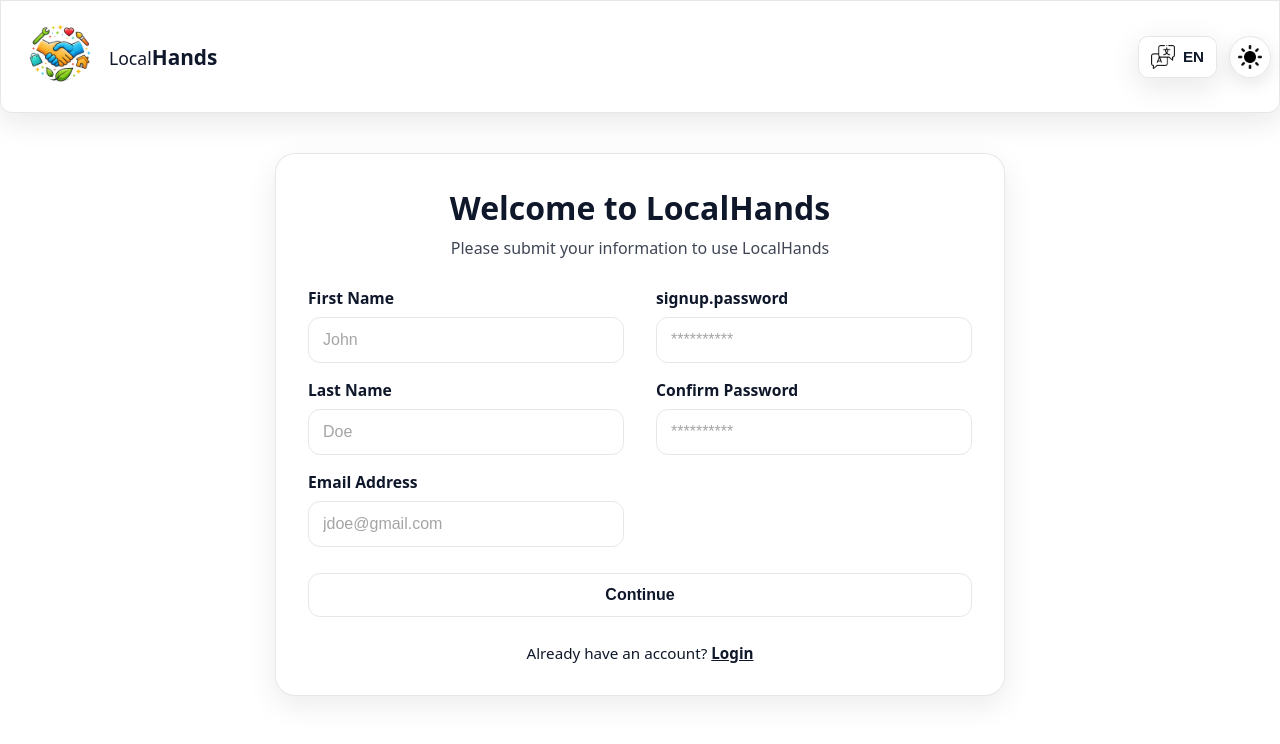
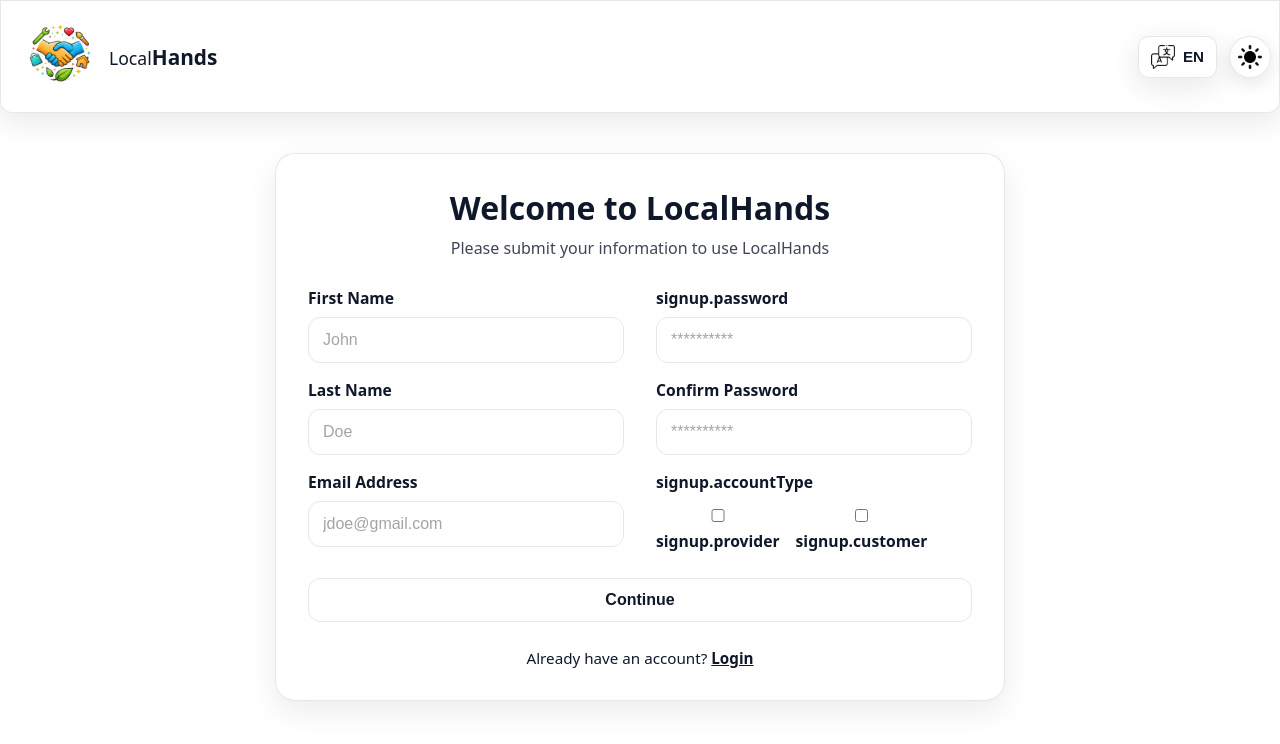
Before and after one commit to NeelBhavsar1/LocalHands, a Next.js app in the folder localhands-frontend/: page /signup in a window 1280 px wide. Shown: the top 744 px of the page. Built offline with nearby package versions, Linux system fonts and the light colour scheme.

Commit message:
Add account type selection to signup form with validation

```diff
--- a/localhands-frontend/src/app/signup/page.js
+++ b/localhands-frontend/src/app/signup/page.js
@@ -14,7 +14,8 @@ export default function page() {
         lname: '',
         email: '',
         password: '',
-        confirmPassword: ''
+        confirmPassword: '',
+        accountType: ''
     });
 
     const [errors, setErrors] = useState({});
@@ -54,6 +55,10 @@ export default function page() {
             newErrors.confirmPassword = "Passwords do not match";
         }
 
+        if (!formData.accountType) {
+            newErrors.accountType = "Please select an account type";
+        }
+
         return newErrors;
     }
 
@@ -69,6 +74,17 @@ export default function page() {
 
         console.log("Form submitted!", formData);
     }
+
+    const setAccountTypeFromCheckbox = (type, isChecked) => {
+        // Enforce "one selected": selecting a checkbox sets `accountType`,
+        // unchecking clears it (so validation can show an error).
+        if (!isChecked) {
+            setFormData((prev) => ({ ...prev, accountType: "" }));
+            return;
+        }
+
+        setFormData((prev) => ({ ...prev, accountType: type }));
+    };
 
   return (
     <div className={styles.wrapper}>
@@ -112,6 +128,22 @@ export default function page() {
                                 <input type='password' id='confirmPassword' name='confirmPassword' required placeholder='**********' value={formData.confirmPassword} onChange={handleChange}/>
                                 {errors.confirmPassword && <span className={styles.error}>{errors.confirmPassword}</span>}
                             </label>
+
+                            <label htmlFor='accountType'>{t("signup.accountType")}
+                                <div className={styles.accountTypeOptions}>
+                                    <label className={styles.accountTypeOptionLabel} htmlFor="accountTypeProvider">
+                                        <input type="checkbox" id="accountTypeProvider" name="accountTypeProvider" checked={formData.accountType === "provider"} onChange={(e) => setAccountTypeFromCheckbox("provider", e.target.checked)}/>
+                                        {t("signup.provider")}
+                                    </label>
+
+                                    <label className={styles.accountTypeOptionLabel} htmlFor="accountTypeCustomer">
+                                        <input type="checkbox" id="accountTypeCustomer" name="accountTypeCustomer" checked={formData.accountType === "customer"} onChange={(e) => setAccountTypeFromCheckbox("customer", e.target.checked)}/>
+                                        {t("signup.customer")}
+                                    </label>
+                                </div>
+
+                                {errors.accountType && <span className={styles.error}>{errors.accountType}</span>}
+                            </label>
                         </div>
 
                     </div>
--- a/localhands-frontend/src/app/signup/page.module.css
+++ b/localhands-frontend/src/app/signup/page.module.css
@@ -129,6 +129,20 @@
 
 }
 
+.accountTypeOptions {
+    display: flex;
+    flex-direction: row;
+    gap: 16px;
+    margin-top: 8px;
+}
+
+.accountTypeOptionLabel {
+    display: flex;
+    align-items: center;
+    gap: 10px;
+    cursor: pointer;
+}
+
 @media (max-width: 768px) {
     .main {
         padding: 24px 16px 40px;
```
